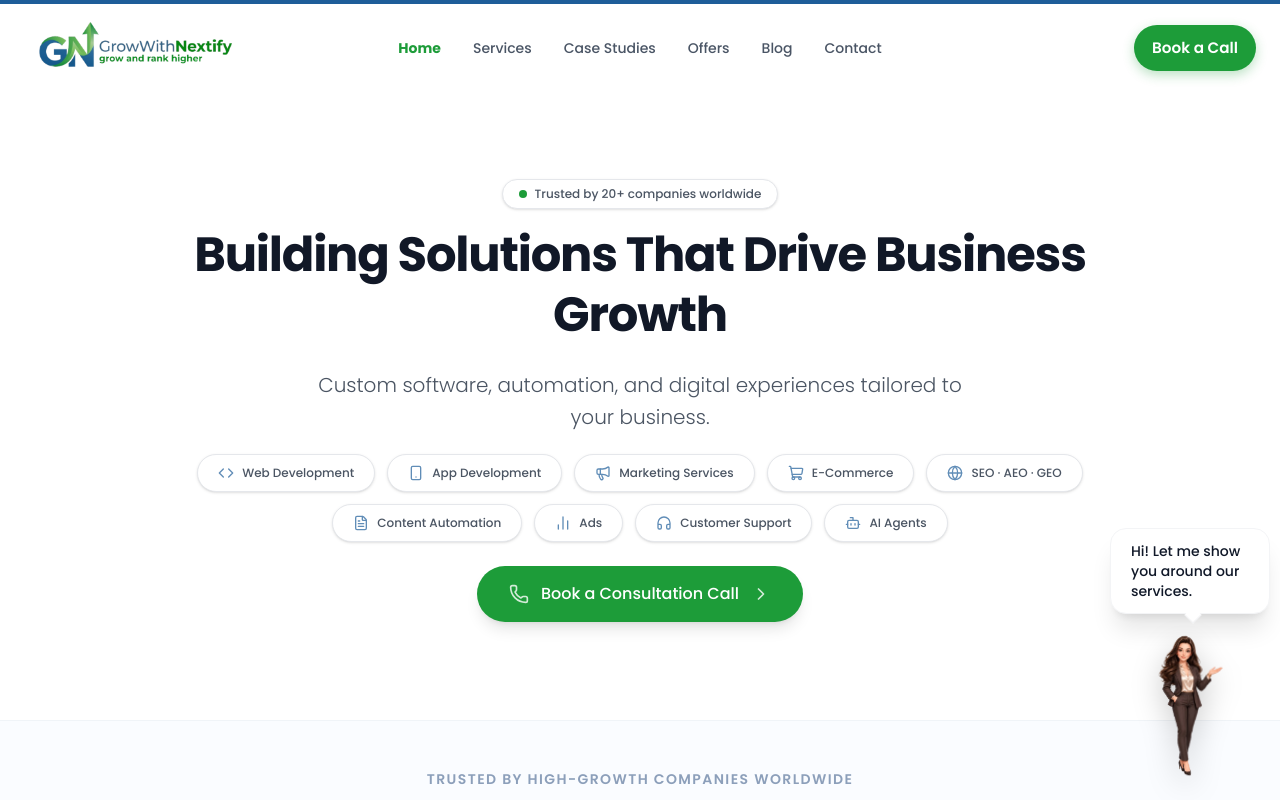
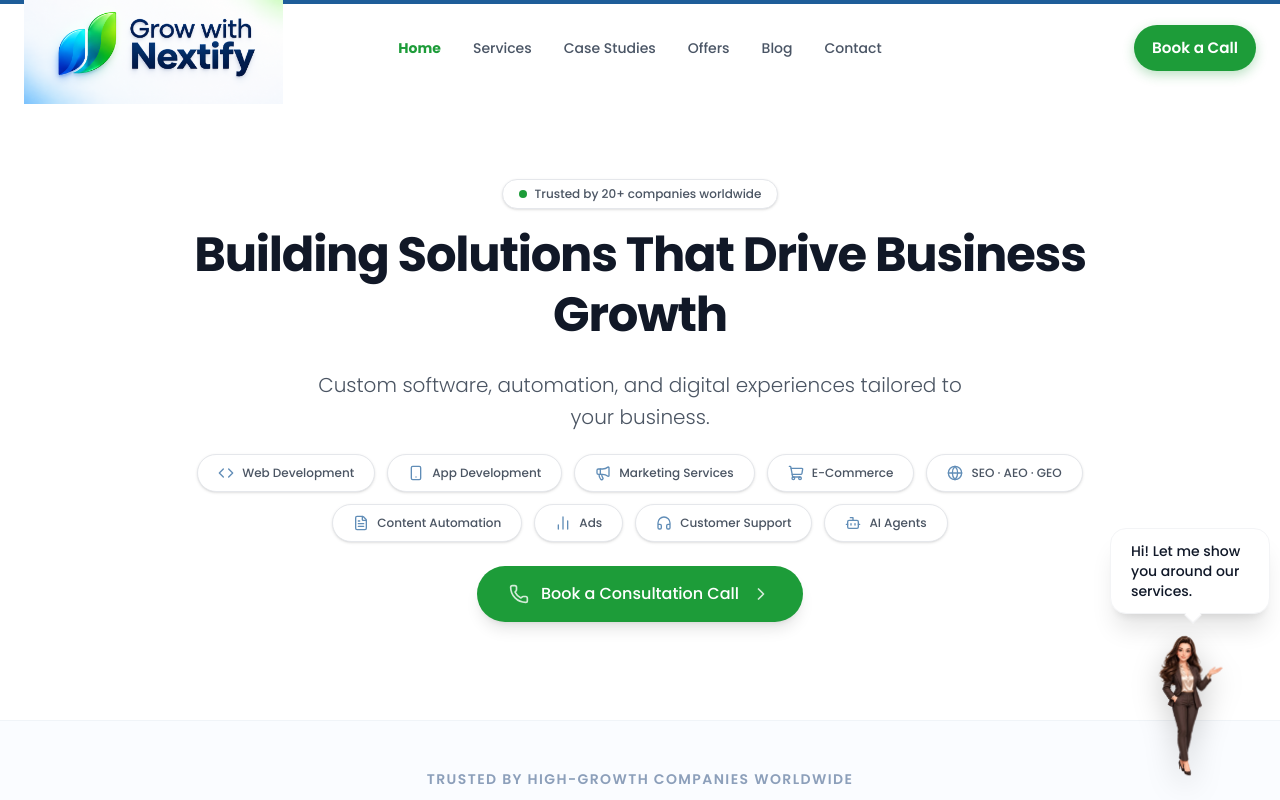
Before and after one commit to ahmad-ramzan/growwithnextify, a Next.js app: page / in a window 1280 px wide. Shown: the top 800 px of the page. Built offline with nearby package versions, Linux system fonts and the light colour scheme.

Commit message:
updated logos

```diff
--- a/src/components/Footer.tsx
+++ b/src/components/Footer.tsx
@@ -71,7 +71,7 @@ export default function Footer() {
           <div className="lg:col-span-5 flex flex-col items-start pr-8">
             <Link href="/" className="inline-block mb-6 transition-transform hover:opacity-80 duration-300">
               <Image
-                src="/logo.png"
+                src="/logo-new.png"
                 alt="GrowWithNextify"
                 width={200}
                 height={80}
--- a/src/components/Navbar.tsx
+++ b/src/components/Navbar.tsx
@@ -30,7 +30,7 @@ export default function Navbar() {
 
       <nav className="relative max-w-7xl mx-auto px-4 md:px-6 h-20 flex items-center justify-between">
         <Link href="/" className="flex items-center gap-3 shrink-0">
-          <Image src="/logo.png" alt="Company Logo" width={224} height={112} priority className="h-16 md:h-28 w-auto object-contain transition-all duration-300" />
+          <Image src="/logo-new.png" alt="Company Logo" width={224} height={112} priority className="h-16 md:h-28 w-auto object-contain transition-all duration-300" />
         </Link>
 
         {/* Centered links — absolute so they're dead center regardless of logo/CTA width */}
```
Also changed, not shown: public/logo-new.png (added), public/logo-old.png (renamed from public/logo.png).
